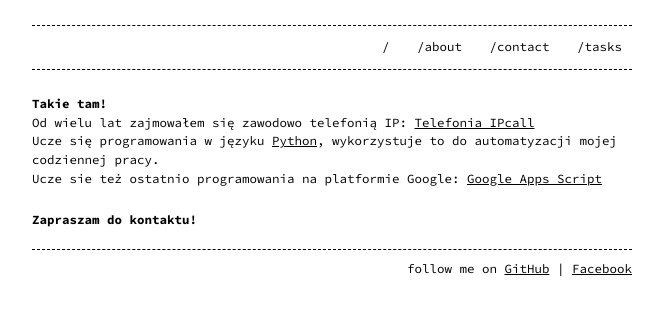
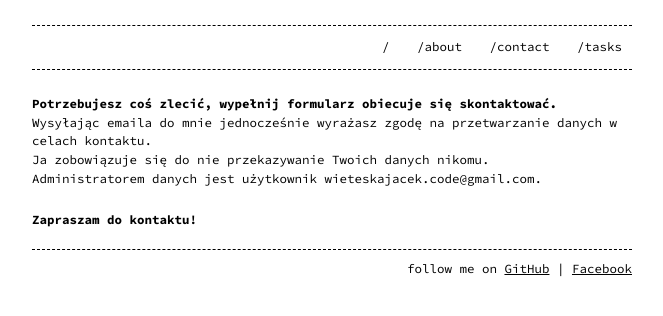
Before and after one commit to esccode/esccode.github.io, a Jekyll site: the page built from tasks.md, in a window 1280 px wide. Shown: the top 316 px of the page, without its empty margins (308-971 px from the left). Built offline with Jekyll 4.4.1, drawn with Linux system fonts in a browser that asks for light colours.

Commit message:
Update tasks.md

```diff
--- a/tasks.md
+++ b/tasks.md
@@ -5,10 +5,10 @@
 ---
 
 
-## Takie tam!
+## Potrzebujesz coś zlecić, wypełnij formularz obiecuje się skontaktować.
 
-Od wielu lat zajmowałem się zawodowo telefonią IP: [Telefonia IPcall](https://developers.google.com/sheets/api/guides/concepts#a1_notation)
+Wysyłając emaila do mnie jednocześnie wyrażasz zgodę na przetwarzanie danych w celach kontaktu.
+Ja zobowiązuje się do nie przekazywanie Twoich danych nikomu.
+Administratorem danych jest użytkownik wieteskajacek.code@gmail.com.
 
-Ucze się programowania w języku [Python](https://www.python.org/), wykorzystuje to do automatyzacji mojej codziennej pracy.
-Ucze sie też ostatnio programowania na platformie Google: [Google Apps Script](https://developers.google.com/apps-script/overview)
 # Zapraszam do kontaktu!
```
